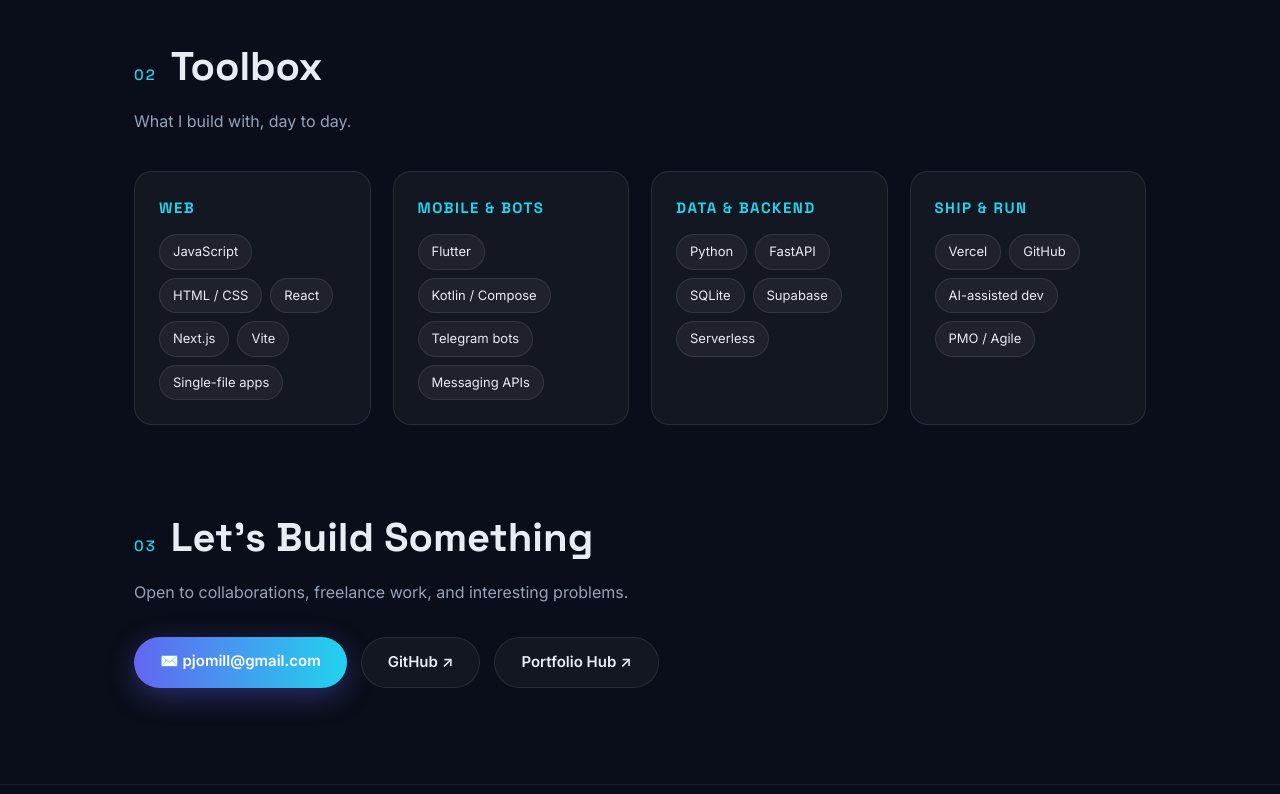
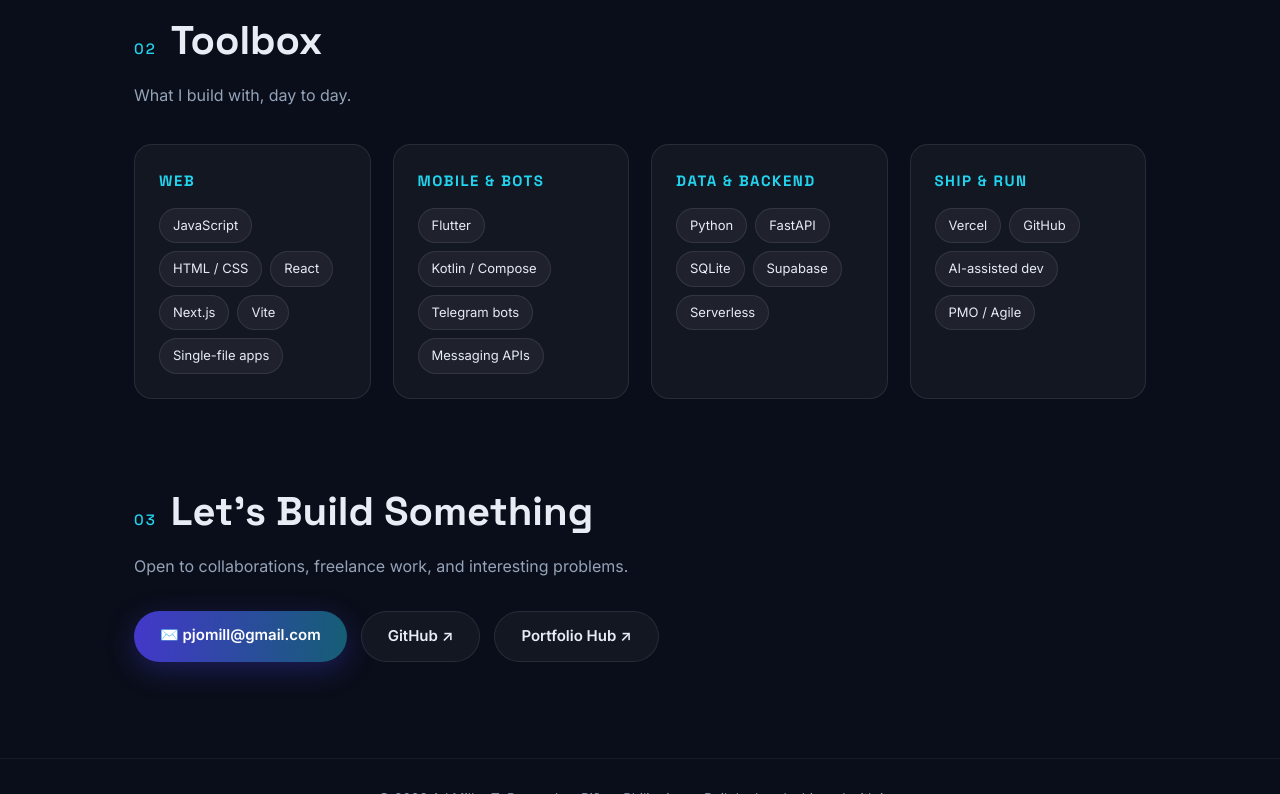
Before and after one commit to peremiller/portfolio, a plain HTML site: page index.html in a window 1280 px wide. Shown: the part 2006-2800 px from the top of the page. Drawn offline with Linux system fonts and the light colour scheme.

Commit message:
fix(portfolio): accessible primary CTA contrast and skip focus

```diff
--- a/assets/styles/style.css
+++ b/assets/styles/style.css
@@ -54,6 +54,11 @@ body {
 	background-size: 3px 3px;
 	pointer-events: none;
 }
+
+/* Keyboard-first skip navigation stays offscreen until focused. */
+.skip-link { position: fixed; top: 12px; left: 12px; z-index: 100; padding: 12px 18px; border-radius: 8px; background: #0a0e1a; color: #fff; border: 2px solid #22d3ee; text-decoration: none; transform: translateY(-180%); }
+.skip-link:focus-visible { transform: translateY(0); }
+#main-content { scroll-margin-top: 96px; }
 
 /* ---------- Nav ---------- */
 .nav {
@@ -192,8 +197,8 @@ body {
 
 .btn-primary {
 	color: #fff;
-	background: linear-gradient(92deg, var(--accent-1), var(--accent-2));
-	box-shadow: 0 8px 28px rgba(99, 102, 241, 0.35);
+	background: linear-gradient(92deg, #4338ca, #155e75);
+	box-shadow: 0 8px 28px rgba(67, 56, 202, 0.35);
 }
 
 .btn-primary:hover { transform: translateY(-2px); box-shadow: 0 12px 34px rgba(99, 102, 241, 0.5); }
```
